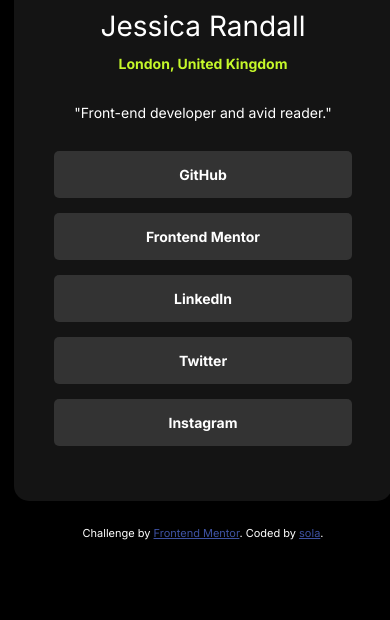
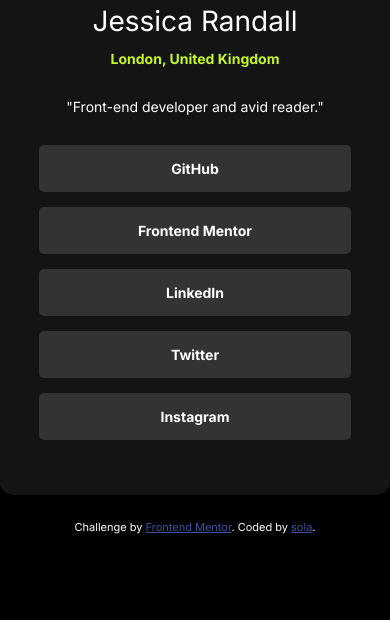
Before and after one commit to sola-fairy/social-links, a plain HTML site: page index.html in a window 390 px wide. Shown: the part 240-860 px from the top of the page. Drawn offline with Linux system fonts and the light colour scheme.

Commit message:
final commit

```diff
--- a/index.html
+++ b/index.html
@@ -11,6 +11,12 @@
   <title>Social Links</title>
 
 <style>
+    @media (max-width: 500px) {
+    main {
+      width: 80vw;
+    }
+  }
+
   body {
     background: #000;
     width: 100vw;
@@ -22,6 +28,7 @@
     align-items: center;
     font-family: 'Inter', sans-serif;
     font-size: 14px;
+    margin: auto;
   }
 
   main {
```
Also changed, not shown: 2 other files.
